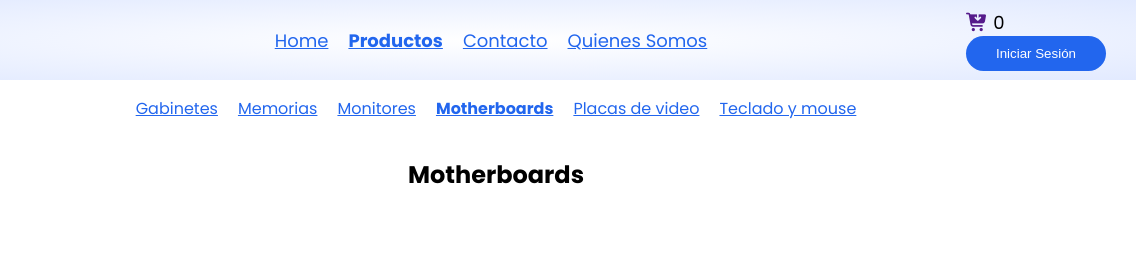
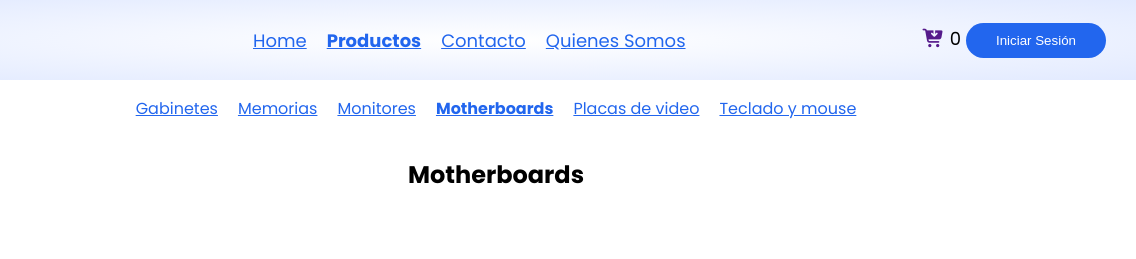
Before and after one commit to cristianale09/Aplicaciones_Web_1, a plain HTML site: page pages/productos-motherboard.html in a window 1280 px wide. Shown: the top 259 px of the page, 144-1280 px from the left. Drawn offline with Linux system fonts and the light colour scheme.

Commit message:
correccion del boton de login

```diff
--- a/pages/productos-motherboard.html
+++ b/pages/productos-motherboard.html
@@ -53,11 +53,9 @@
                         </table>
                     </div>
                 </div>
-                <div>
-                    <a class="header__nav-links" id="authLink" href="../pages/login.html">
-                        <button id="authButton">Iniciar Sesión</button>
-                    </a>
-                </div>
+                <a class="header__nav-links" id="authLink" href="pages/login.html">
+                    <button id="authButton">Iniciar Sesión</button>
+                </a>
             </div>
         </Header>
     </div>
```
Also changed, not shown: pages/productos-gabinetes.html (+3 -5 lines), pages/productos-memoria.html (+3 -5 lines), pages/productos-monitor.html (+3 -5 lines), pages/productos-placa_video.html (+3 -5 lines), pages/productos-teclado_mouse.html (+3 -5 lines).
